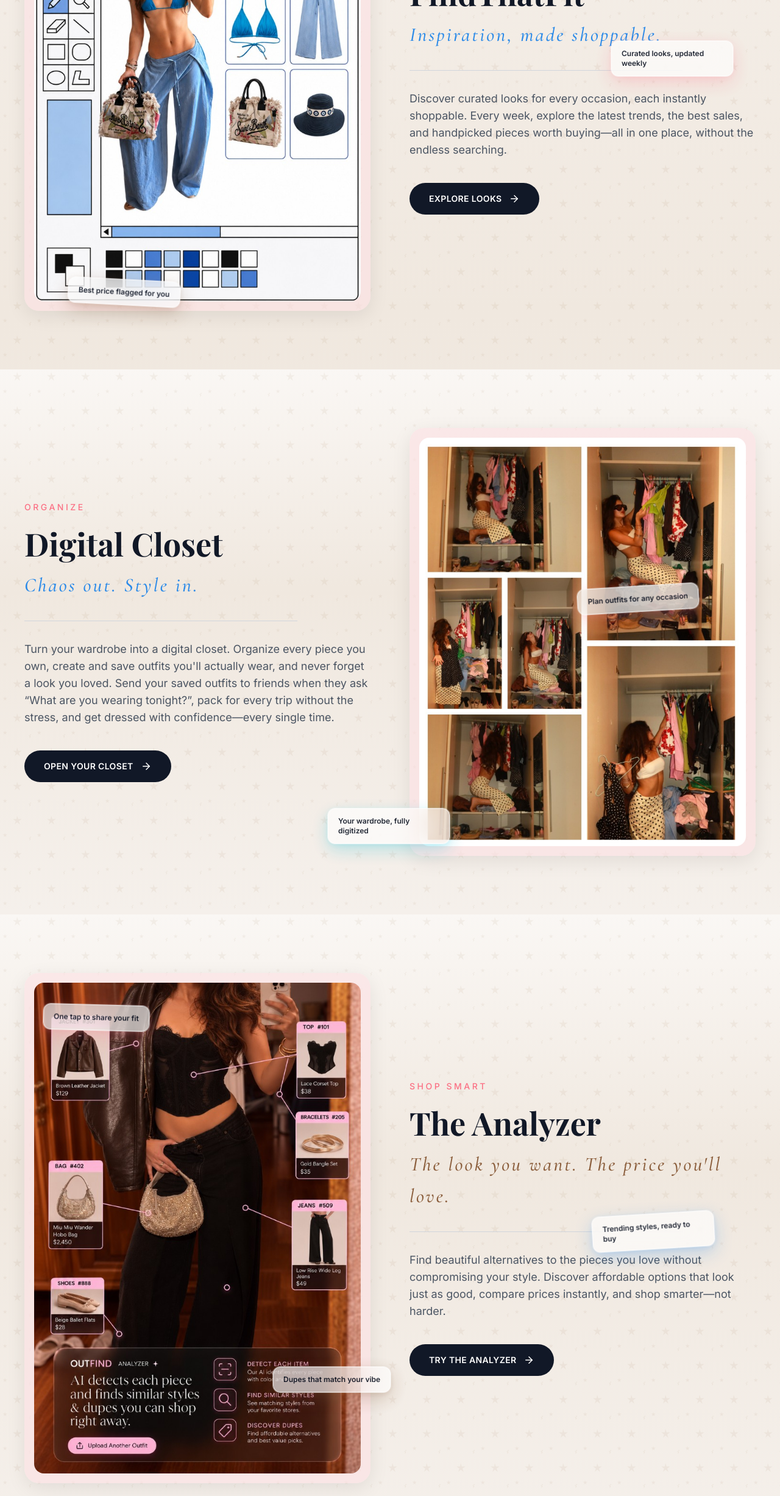
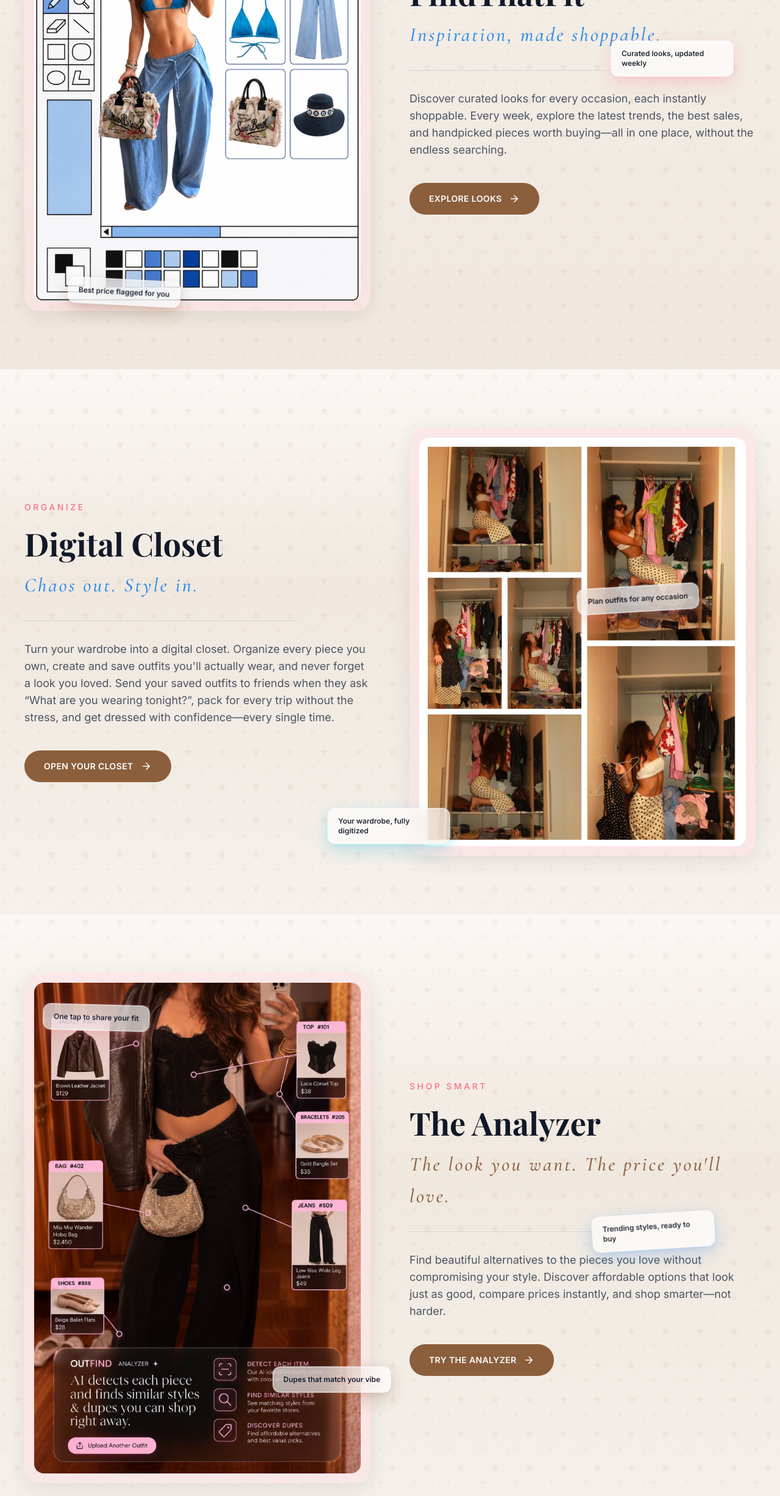
Before and after one commit to George5555ish/fashion-mvp-upwork, a React (Vite) app: page / in a window 1280 px wide. Shown: the part 1134-3588 px from the top of the page at 61% size. Built offline with nearby package versions, Linux system fonts and the light colour scheme; no server answers; a web font is replaced by a local one.

Commit message:
changed cta buttons to brown

```diff
--- a/src/components/landing/AnalyzerSection.tsx
+++ b/src/components/landing/AnalyzerSection.tsx
@@ -44,7 +44,7 @@ export default function AnalyzerSection({ showCta = true, plainBackground = fals
           {showCta && (
             <Link
               to="/app"
-              className="mt-8 sm:mt-10 inline-flex items-center gap-3 rounded-full bg-gray-900 text-white px-8 py-4 text-sm font-semibold tracking-wide hover:bg-gray-800 transition-colors"
+              className="btn-landing-cta mt-8 sm:mt-10"
             >
               TRY THE ANALYZER
               <ArrowRight size={18} />
--- a/src/components/landing/DigitalClosetSection.tsx
+++ b/src/components/landing/DigitalClosetSection.tsx
@@ -35,7 +35,7 @@ export default function DigitalClosetSection({ showCta = true }: DigitalClosetSe
           {showCta && (
             <Link
               to="/closet"
-              className="mt-8 sm:mt-10 inline-flex items-center gap-3 rounded-full bg-gray-900 text-white px-8 py-4 text-sm font-semibold tracking-wide hover:bg-gray-800 transition-colors"
+              className="btn-landing-cta mt-8 sm:mt-10"
             >
               OPEN YOUR CLOSET
               <ArrowRight size={18} />
--- a/src/index.css
+++ b/src/index.css
@@ -63,6 +63,10 @@
 
   .feature-headline {
     @apply font-display italic font-medium text-2xl sm:text-[1.85rem] lg:text-[2rem] tracking-[0.1em] leading-relaxed;
+  }
+
+  .btn-landing-cta {
+    @apply inline-flex items-center gap-3 rounded-full bg-brand text-white px-8 py-4 text-sm font-semibold tracking-wide hover:bg-brand-dark transition-colors;
   }
 }
 
--- a/src/pages/HomePage.tsx
+++ b/src/pages/HomePage.tsx
@@ -141,7 +141,7 @@ export default function HomePage() {
 
             <Link
               to="/findthatfit"
-              className="mt-8 sm:mt-10 inline-flex items-center gap-3 rounded-full bg-gray-900 text-white px-8 py-4 text-sm font-semibold tracking-wide hover:bg-gray-800 transition-colors"
+              className="btn-landing-cta mt-8 sm:mt-10"
             >
               EXPLORE LOOKS
               <ArrowRight size={18} />
```
